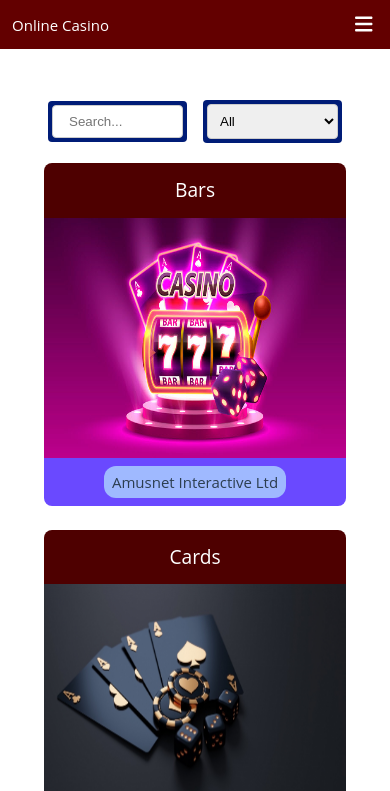
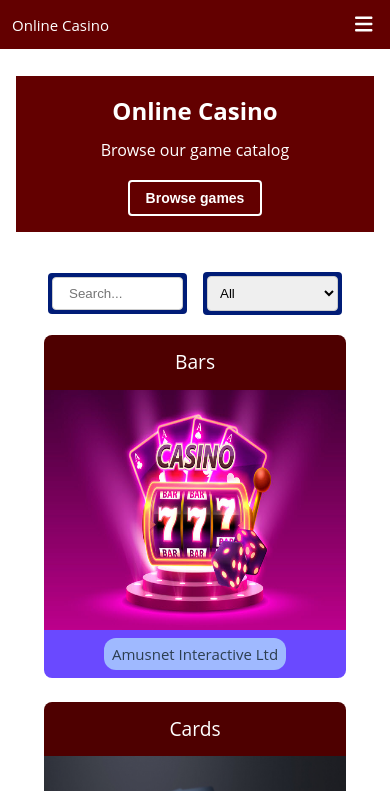
Before and after one commit to Dionyzus/vue-list-display, a Vue app: page / in a window 390 px wide. Shown: the top 791 px of the page. Built offline with nearby package versions, Linux system fonts and the light colour scheme.

Commit message:
#50 Hero banner presentation and main view composition (#56)
Apply-From: land reviewed plan run_96f7645bafaa4791906813dfa28a46bd

Co-authored-by: ivanodak <ivan.odak@upf.edu>

```diff
--- a/src/App.vue
+++ b/src/App.vue
@@ -1,6 +1,7 @@
 <script setup>
 import AppNavigation from './components/common/AppNavigation.vue';
 import AppPage from './components/common/AppPage.vue';
+import HeroBanner from './components/common/HeroBanner.vue';
 import GamesList from './components/Games/GamesList.vue';
 </script>
 
@@ -10,6 +11,7 @@ import GamesList from './components/Games/GamesList.vue';
       <AppNavigation />
     </template>
     <template v-slot:content>
+      <HeroBanner />
       <GamesList />
     </template>
   </AppPage>
--- /dev/null
+++ b/src/components/common/HeroBanner.vue
@@ -0,0 +1,72 @@
+<template>
+  <section class="hero" aria-label="Welcome">
+    <h1 class="hero-headline">Online Casino</h1>
+    <p class="hero-supporting">Browse our game catalog</p>
+    <button type="button" class="hero-cta">Browse games</button>
+  </section>
+</template>
+
+<style scoped>
+.hero {
+  display: flex;
+  flex-direction: column;
+  align-items: center;
+  text-align: center;
+  background-color: #630000;
+  color: white;
+  padding: 2rem 1rem;
+  margin-left: -1rem;
+  margin-right: -1rem;
+  margin-bottom: 1rem;
+  width: calc(100% + 2rem);
+}
+
+.hero-headline {
+  font-size: 2rem;
+  font-weight: 700;
+  margin-bottom: 0.5rem;
+}
+
+.hero-supporting {
+  font-size: 1.125rem;
+  margin-bottom: 1rem;
+}
+
+.hero-cta {
+  padding: 0.625rem 1.25rem;
+  border: 2px solid white;
+  border-radius: 0.25rem;
+  background-color: transparent;
+  color: white;
+  font-size: 1rem;
+  font-weight: 600;
+  cursor: pointer;
+}
+
+.hero-cta:focus-visible {
+  outline: 2px solid white;
+  outline-offset: 2px;
+}
+
+@media screen and (max-width: 768px) {
+  .hero {
+    padding: 1rem 0.5rem;
+    margin-left: -0.5rem;
+    margin-right: -0.5rem;
+    width: calc(100% + 1rem);
+  }
+
+  .hero-headline {
+    font-size: 1.5rem;
+  }
+
+  .hero-supporting {
+    font-size: 1rem;
+  }
+
+  .hero-cta {
+    font-size: 0.875rem;
+    padding: 0.5rem 1rem;
+  }
+}
+</style>
```
